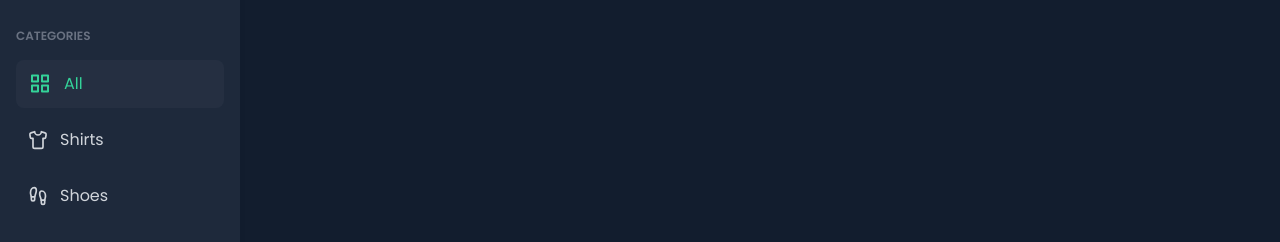
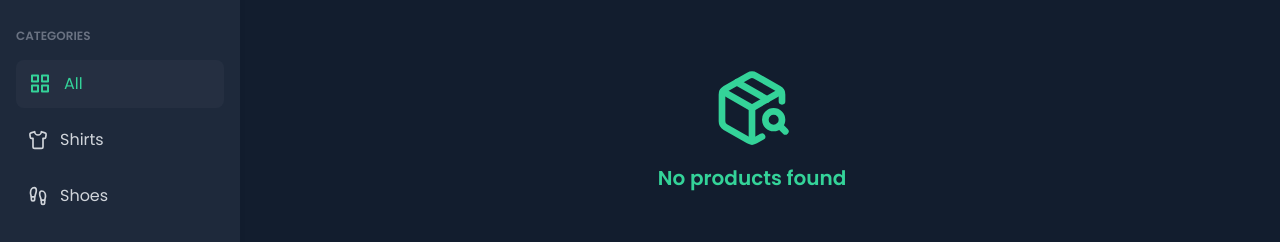
Before and after one commit to ElloRabyndra/Thriftoria, a React (Vite) app: page / in a window 1280 px wide. Shown: the part 216-458 px from the top of the page. Built offline with nearby package versions, Linux system fonts and the light colour scheme; no server answers; sample sign-in values are in the browser's storage.

Commit message:
feat: add empty product component

```diff
--- /dev/null
+++ b/src/components/cart/EmptyProduct.jsx
@@ -0,0 +1,11 @@
+import { PackageSearch } from "lucide-react";
+export default function EmptyProduct() {
+  return (
+    <div className="flex flex-col items-center justify-center min-h-[400px] md:min-h-[500px]">
+      <PackageSearch className="w-20 h-20 text-primary" />
+      <p className="mt-4 text-xl font-semibold text-primary">
+        No products found
+      </p>
+    </div>
+  );
+}
--- a/src/components/cart/ProductList.jsx
+++ b/src/components/cart/ProductList.jsx
@@ -1,6 +1,7 @@
 import { useOutletContext } from "react-router";
 import ProductCard  from "./ProductCard";
 import RenderProduct from "./RenderProduct";
+import EmptyProduct from "./EmptyProduct";
 
 export default function ProductList() {
   const { products, loading } = useOutletContext();
@@ -11,6 +12,8 @@ export default function ProductList() {
   }
 
   return (
+    <>
+    {products.length === 0 && <EmptyProduct />}
     <div className="px-6 grid grid-cols-1 sm:grid-cols-2 lg:grid-cols-3 xl:grid-cols-4 gap-6">
       {products.map((product) => (
         <ProductCard
@@ -19,5 +22,6 @@ export default function ProductList() {
         />
       ))}
     </div>
+    </>
   );
 }
```
